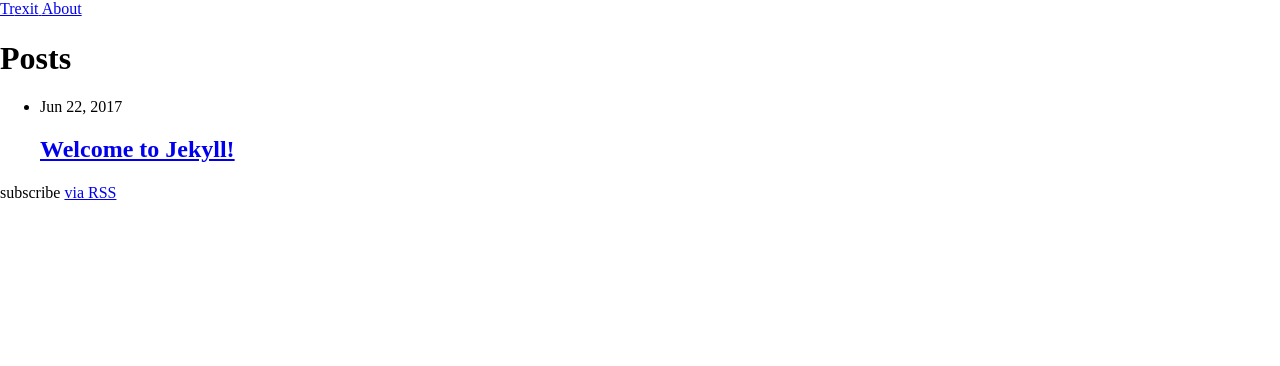
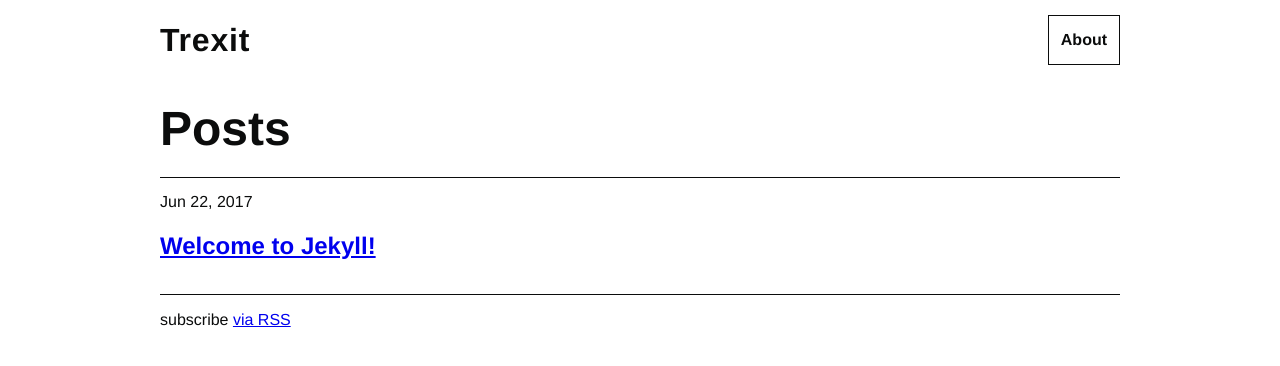
Before and after one commit to tombye/trexit, a Jekyll site: the page built from index.md, in a window 1280 px wide. Shown: the top 366 px of the page. Built offline with Jekyll 4.4.1, drawn with Linux system fonts in a browser that asks for light colours.

Commit message:
Add CSS for mobile site views

```diff
--- a/assets/css/main.css
+++ b/assets/css/main.css
@@ -445,3 +445,127 @@
 [hidden] {
   display: none;
 }
+
+/* Site globals
+   ========================================================================== */
+
+html {
+  font-size: 62.55%;
+}
+
+body {
+  font-size: 1.6rem;
+  font-family: Helvetica, Arial, sans-serif;
+  color: #0b0c0c;
+  box-sizing: border-box;
+}
+
+a:focus,
+button:focus {
+  outline: solid 3px #ffbf47;
+}
+
+.page-heading,
+.post-title {
+  font-size: 4.8rem;
+  font-weight: 700;
+  line-height: 1;
+  margin: 0;
+  padding: 0.5em 0;
+}
+
+/* Site layout
+   ========================================================================== */
+
+.site-header,
+.page-content {
+  width: auto;
+  margin: 0;
+  padding: 0 1.5rem;
+}
+
+@media (min-width: 960px) {
+  .site-header,
+  .page-content {
+    width: 960px;
+    margin: 0 auto;
+    padding: 0;
+  }
+}
+
+.page-content {
+  clear: both;
+}
+
+/* Site header
+   ========================================================================== */
+
+.site-header .wrapper {
+  padding: 1.5rem 0;
+}
+
+.site-title,
+.site-about {
+  text-decoration: none;
+}
+
+.site-title:hover,
+.site-title:focus,
+.site-about:hover,
+.site-about:focus {
+  text-decoration: underline;
+}
+
+.site-title {
+  color: #0b0c0c;
+  font-size: 3.2rem;
+  font-weight: 700;
+  line-height: 1.6;
+  letter-spacing: 0.025em;
+}
+
+.site-about {
+  float: right;
+  color: #0b0c0c;
+  line-height: 1.5;
+  font-weight: 700;
+  padding: 1.2rem;
+  border: solid 1px #0b0c0c;
+}
+
+/* Site homepage
+   ========================================================================== */
+
+.post-list {
+  border-top: solid 1px #0b0c0c;
+  padding-left: 0;
+  margin: 0;
+  list-style: none;
+}
+
+.post-list li {
+  border-bottom: solid 1px #0b0c0c;
+  padding: 1.5rem 0;
+}
+
+.post-link {
+  font-size: 2.4rem;
+  font-weight: 700;
+  display: block;
+}
+
+/* Site post page
+   ========================================================================== */
+
+.post-title {
+  padding-bottom: 0;
+}
+
+.post-meta {
+  margin: 1rem 0;
+  margin-bottom: 2.4rem;
+}
+
+.post-content {
+  font-size: 1.9rem;
+}
```
